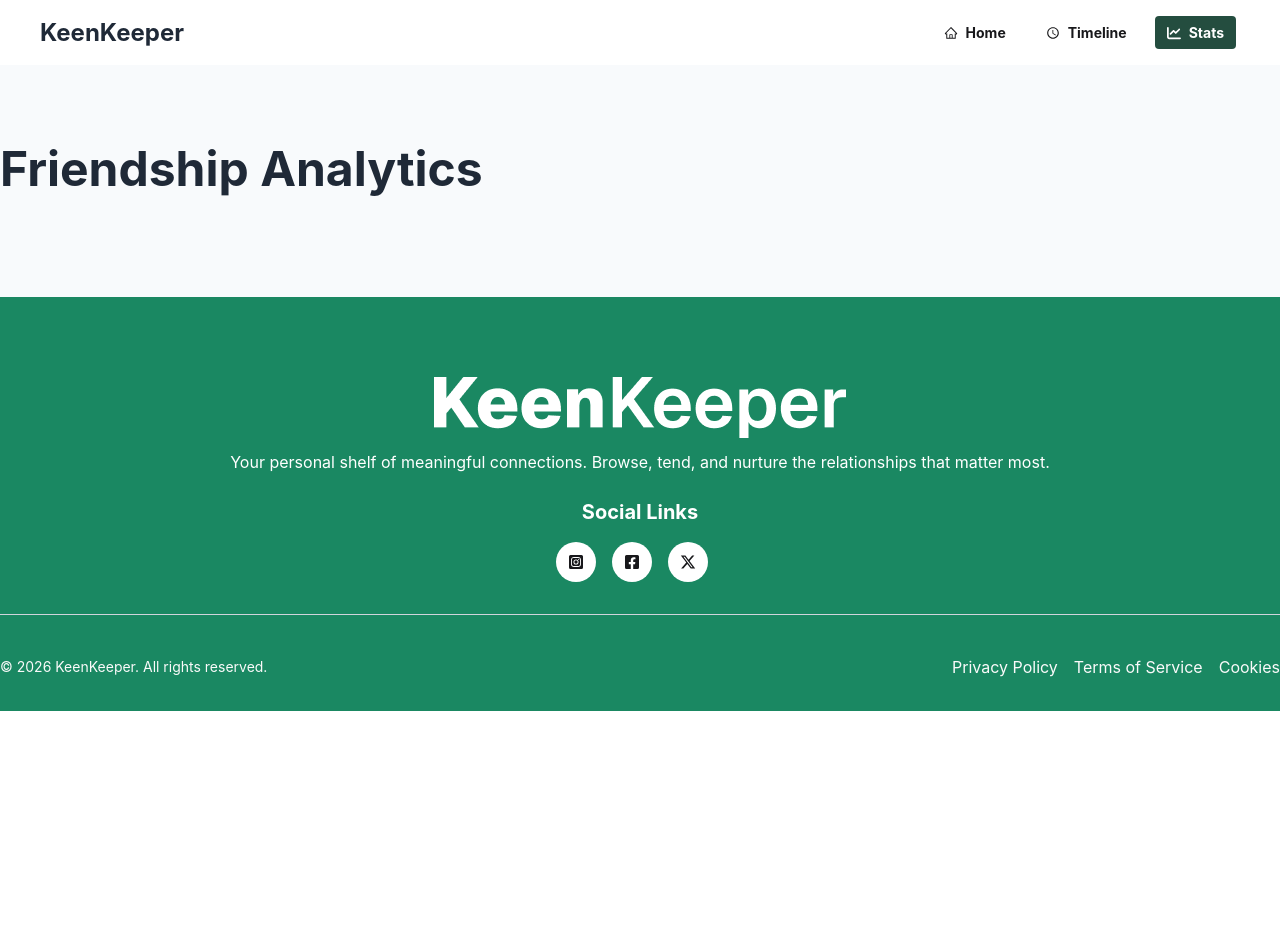
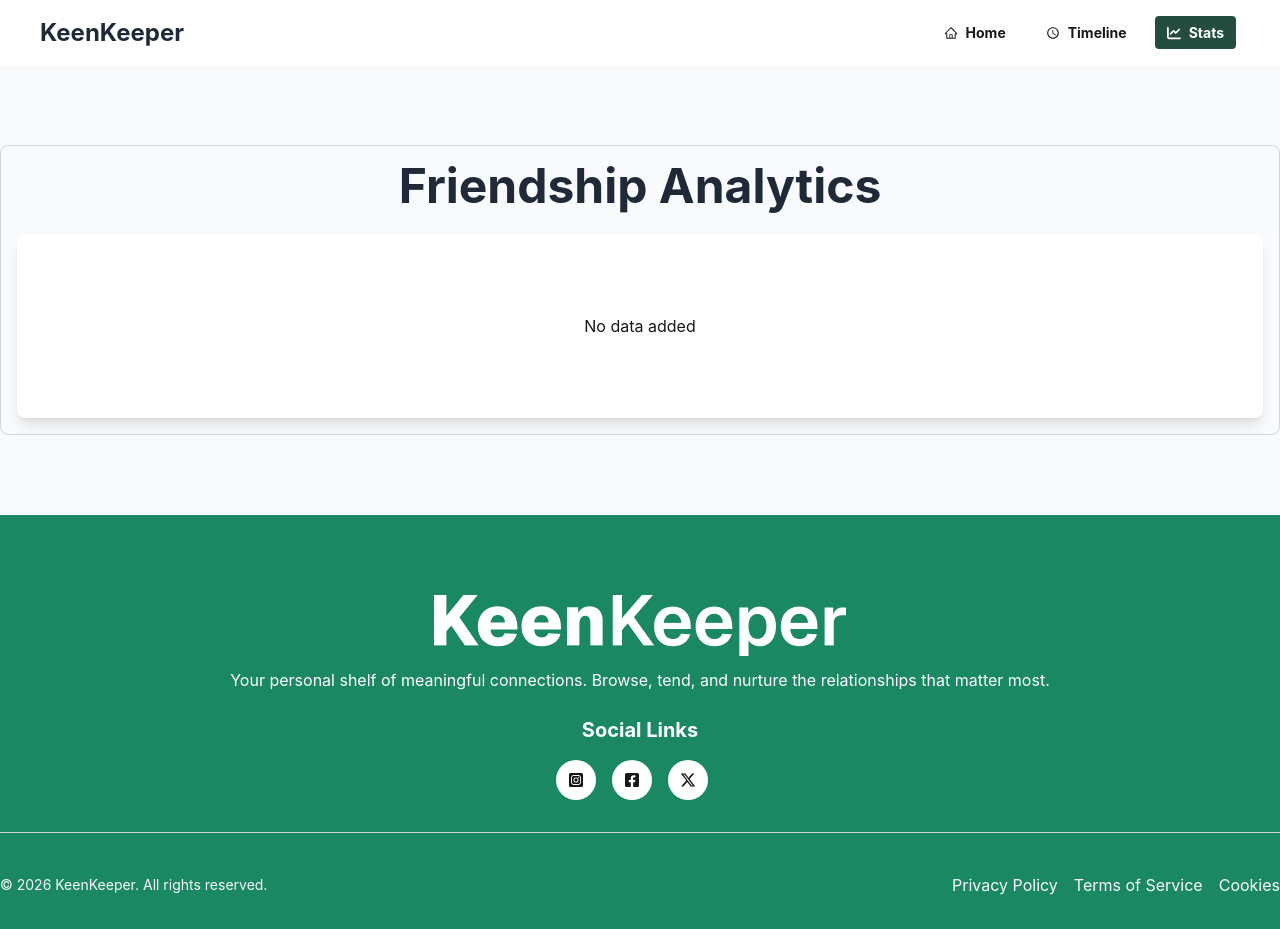
Before and after one commit to mdantormia1779-dev/keen-keeper, a Next.js app: page /status in a window 1280 px wide. Before the commit the page ends 800 px from the top, so only its background shows below. Built offline with nearby package versions, Linux system fonts and the light colour scheme.

Commit message:
chart add

```diff
--- a/package.json
+++ b/package.json
@@ -14,7 +14,8 @@
     "react": "19.2.4",
     "react-dom": "19.2.4",
     "react-icons": "^5.6.0",
-    "react-toastify": "^11.0.5"
+    "react-toastify": "^11.0.5",
+    "recharts": "^3.8.1"
   },
   "devDependencies": {
     "@tailwindcss/postcss": "^4.2.2",
--- a/src/app/status/page.jsx
+++ b/src/app/status/page.jsx
@@ -1,15 +1,65 @@
-import React from 'react';
+"use client"
+import React, { useContext } from 'react';
+import { Pie, PieChart, Tooltip, Cell, Legend } from 'recharts';
+import { CallContext } from '../context/CallContextProvider';
 
-const page = () => {
+const Page = () => {
+    const { call } = useContext(CallContext);
+
+    const chartData = [
+        {
+            name: "Call",
+            value: call.filter(item => item.type === "Calling").length
+        },
+        {
+            name: "Text",
+            value: call.filter(item => item.type === "Textting").length
+        },
+        {
+            name: "Video",
+            value: call.filter(item => item.type === "Video").length
+        }
+    ];
+
+    const COLORS = ["#3b82f6", "#10b981", "#f59e0b"];
+
+    const isEmpty = chartData.every(item => item.value === 0);
+
     return (
-        <div>
-            <div className="bg-[#f8fafc] py-20">
-                <div className='container mx-auto'>
-                    <h1 className="font-bold text-5xl text-[#1f2937] mb-6">Friendship Analytics</h1>
+        <div className="bg-[#f8fafc] py-20">
+            <div className='container mx-auto text-center border border-gray-300 p-4 rounded-lg'>
+                <h1 className="font-bold text-5xl text-[#1f2937] mb-6">
+                    Friendship Analytics
+                </h1>
+
+                <div className="flex justify-center items-center">
+                    {isEmpty ? (
+                        <div className='p-20 w-full bg-white rounded-lg shadow-lg'>
+                            <p>No data added</p>
+                        </div>
+                    ) : (
+                        <PieChart width={400} height={400}>
+                            <Pie
+                                data={chartData}
+                                dataKey="value"
+                                nameKey="name"
+                                innerRadius={80}
+                                outerRadius={120}
+                                paddingAngle={5}
+                            >
+                                {chartData.map((entry, index) => (
+                                    <Cell key={index} fill={COLORS[index % COLORS.length]} />
+                                ))}
+                            </Pie>
+
+                            <Tooltip />
+                            <Legend />
+                        </PieChart>
+                    )}
                 </div>
             </div>
         </div>
     );
 };
 
-export default page;
+export default Page;
--- a/src/app/timeline/[id]/page.jsx
+++ b/src/app/timeline/[id]/page.jsx
@@ -28,14 +28,14 @@ const DetailsPage = () => {
             data: friend.next_due_date
         }])
         if (type === "Calling") {
-            toast(`${type} with ${friend.name}`)
+            toast.success(`${type} with ${friend.name}`)
         }
         else if (type === "Texting") {
-            toast(`${type} with ${friend.name}`)
+            toast.success(`${type} with ${friend.name}`)
 
         }
         else {
-            toast(`${type} with ${friend.name}`)
+            toast.success(`${type} with ${friend.name}`)
 
         }
 
--- a/src/app/timeline/page.jsx
+++ b/src/app/timeline/page.jsx
@@ -36,14 +36,14 @@ const Page = () => {
                     </div>
                 </div>
                 <div className='mt-6'>
-                    <div className='space-y-4'>
+                    <div className='space-y-4 border border-black'>
                         {sortedData.length === 0 ? (
-                            <div className='p-20 bg-white rounded-lg flex gap-4 items-center shadow-lg'>
+                            <div className='p-20 bg-white rounded-lg flex justify-center gap-4 items-center shadow-lg'>
                                 <p>data not added</p>
                             </div>
                         ) : (
                             sortedData.map(data => (
-                                <div key={data.id} className='p-4 bg-white rounded-lg flex gap-4 items-center shadow-lg'>
+                                <div key={data.id} className='p-4 boder border-gray-300 bg-white rounded-lg flex gap-4 items-center shadow-lg'>
                                     <div>
                                         {data.type === "Calling" && <FiPhoneCall className="text-2xl mb-2" />}
                                         {data.type === "Textting" && <MdOutlineTextsms className="text-2xl mb-2" />}
```
Also changed, not shown: 1 other file (tests, documents, lock files or other folders).
